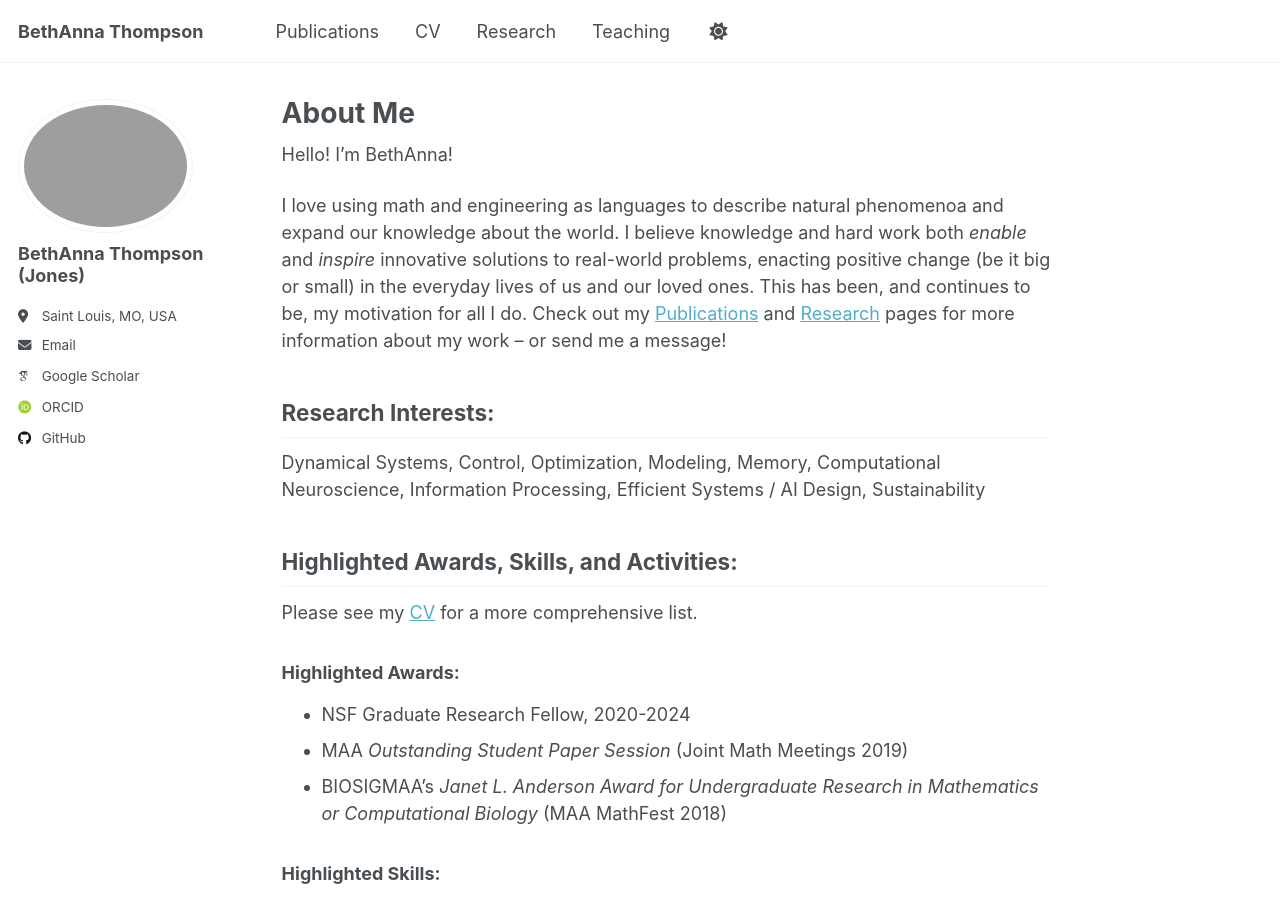
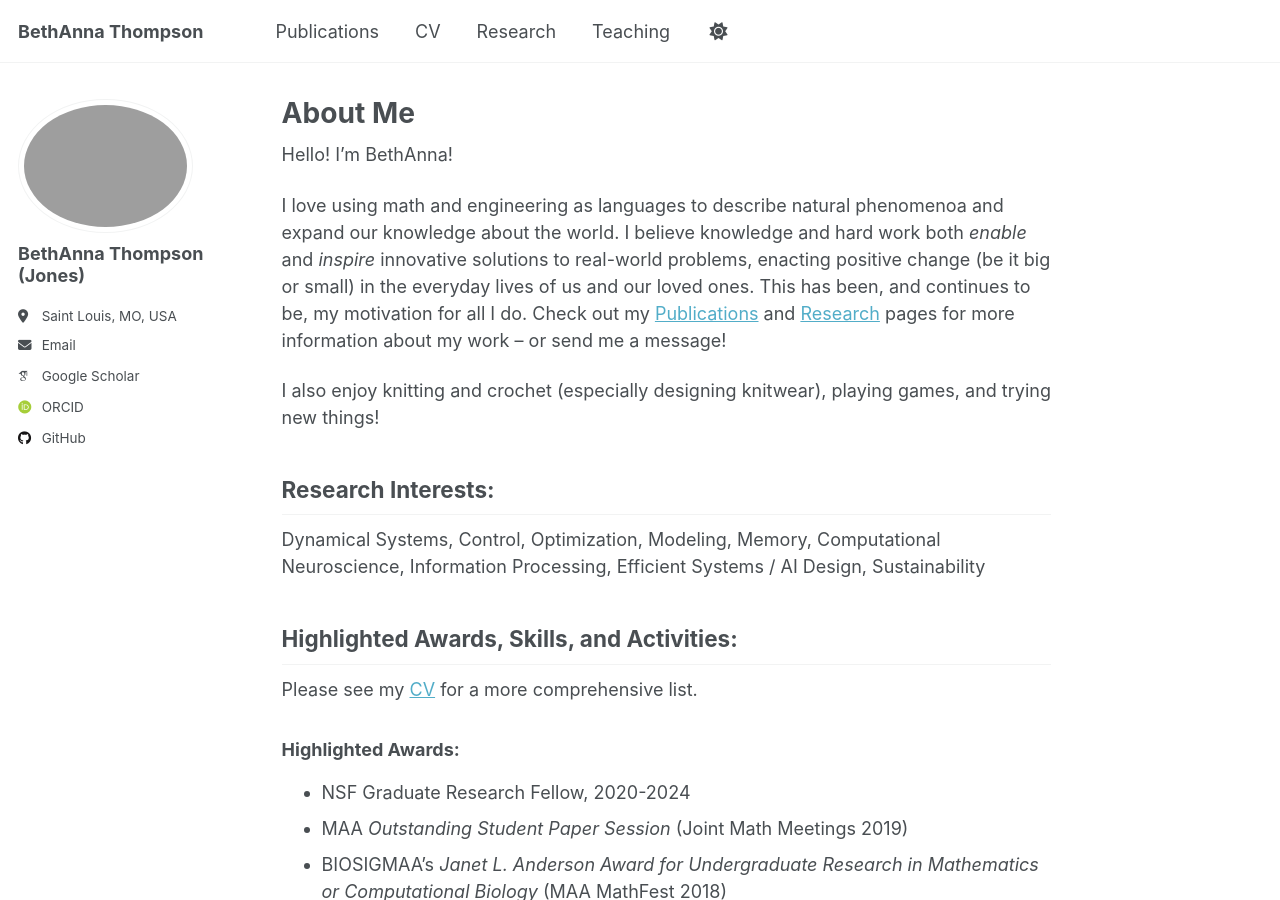
Before and after one commit to BethAnna/BethAnna.github.io, a Jekyll site: the page built from _pages/about.md, in a window 1280 px wide and 900 px high. Built offline with Jekyll 4.4.1, drawn with Linux system fonts in a browser that asks for light colours; some web fonts are replaced; a script that is not in the unit is left out.

Commit message:
Update about.md
Added personal touch to About Me blurb

```diff
--- a/_pages/about.md
+++ b/_pages/about.md
@@ -10,6 +10,8 @@ redirect_from:
 Hello! I'm BethAnna!
 
 I love using math and engineering as languages to describe natural phenomenoa and expand our knowledge about the world. I believe knowledge and hard work both _enable_ and _inspire_ innovative solutions to real-world problems, enacting positive change (be it big or small) in the everyday lives of us and our loved ones. This has been, and continues to be, my motivation for all I do. Check out my [Publications](https://bethanna.github.io/publications/) and [Research](https://bethanna.github.io/research/) pages for more information about my work -- or send me a message!  <br>
+
+I also enjoy knitting and crochet (especially designing knitwear), playing games, and trying new things!
 
 <!-- I also love to knit and crochet, and I am constantly working on new projects and designs. You can see those on [my Ravelry page](https://www.ravelry.com/designers/thompson-yarn-arts).  -->
 
```
